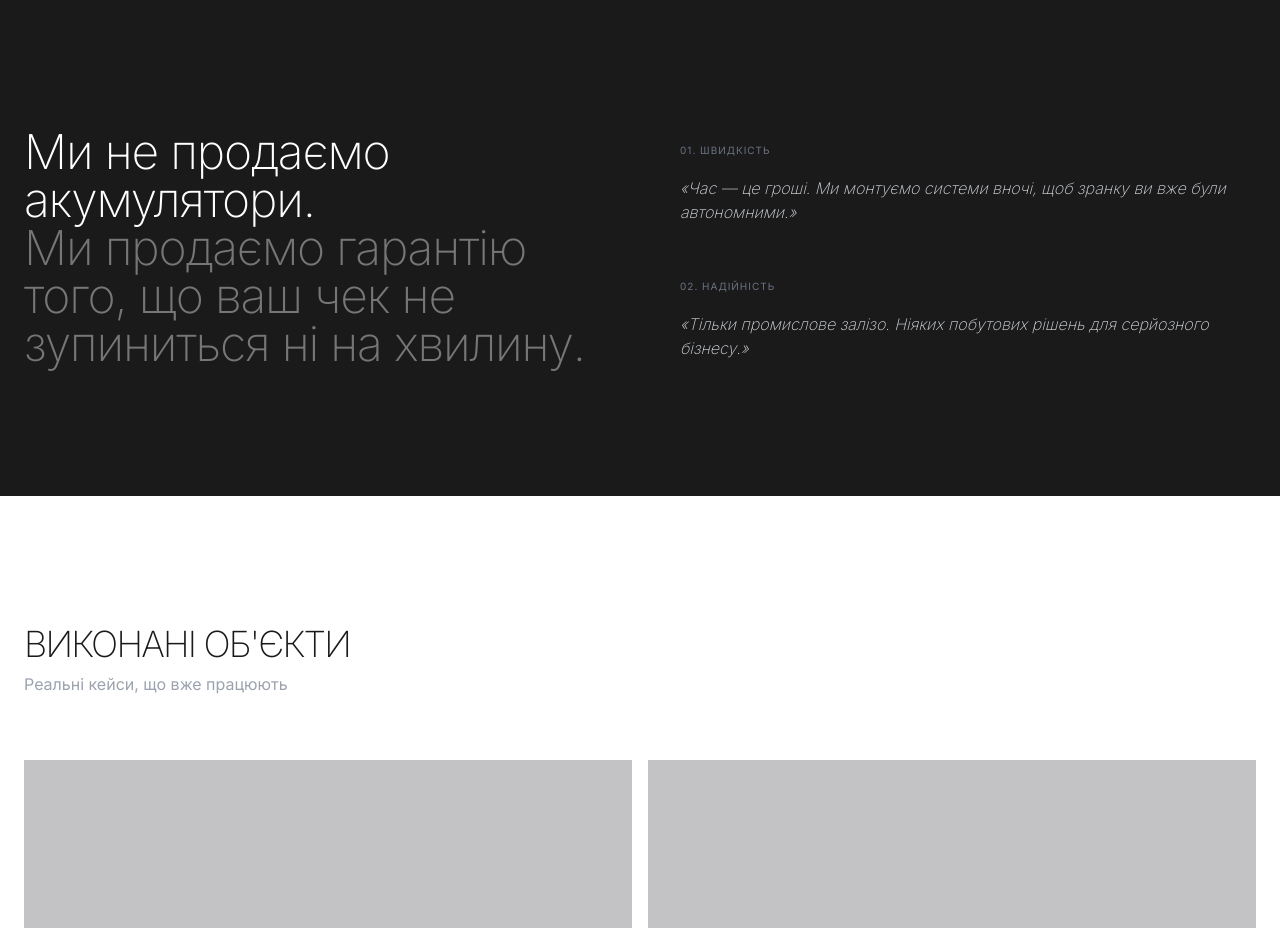
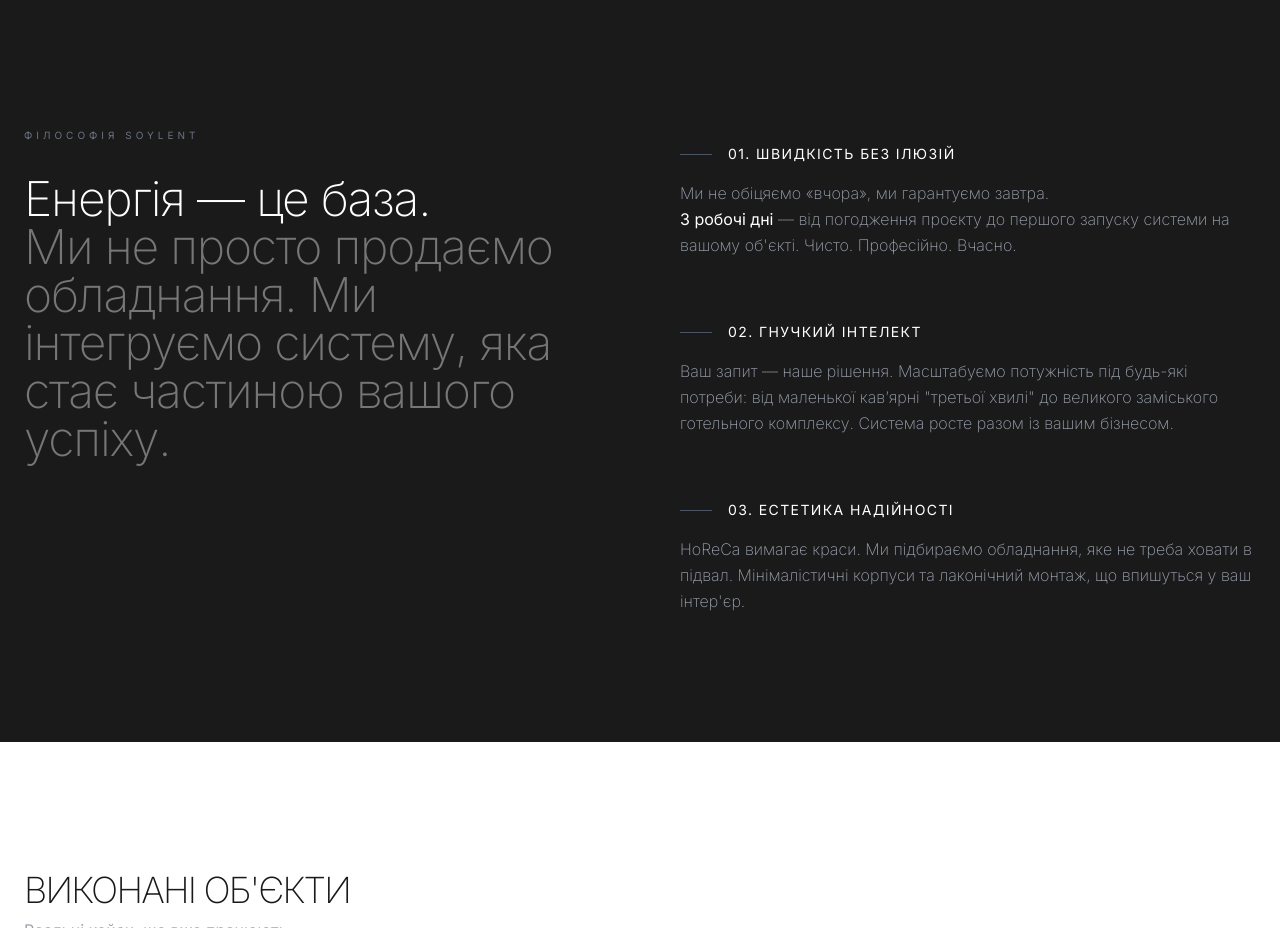
Before and after one commit to shylovak-spec/soylent_web, a plain HTML site: page index.html in a window 1280 px wide. Shown: the part 800-1728 px from the top of the page. Drawn offline with nearby package versions, Linux system fonts and the light colour scheme.

Commit message:
Update index.html

```diff
--- a/index.html
+++ b/index.html
@@ -49,19 +49,42 @@
 
     <section id="philosophy" class="py-32 bg-[#1a1a1b] text-white px-6">
     <div class="max-w-7xl mx-auto">
-            <div class="grid md:grid-cols-2 gap-20 items-center">
+        <div class="grid md:grid-cols-2 gap-20 items-start">
+            <div>
+                <span class="text-[10px] uppercase tracking-[0.4em] text-gray-500 mb-8 block">Філософія Soylent</span>
                 <h2 class="text-3xl md:text-5xl font-light leading-tight tracking-tight">
-                    Ми не продаємо акумулятори. <br>
-                    <span class="opacity-40">Ми продаємо гарантію того, що ваш чек не зупиниться ні на хвилину.</span>
+                    Енергія — це база. <br>
+                    <span class="opacity-40">Ми не просто продаємо обладнання. Ми інтегруємо систему, яка стає частиною вашого успіху.</span>
                 </h2>
-                <div class="space-y-12">
+            </div>
+
+            <div class="space-y-16 mt-4">
                 <div>
-                        <span class="text-[10px] uppercase tracking-widest text-gray-500">01. Швидкість</span>
-                        <p class="mt-4 text-gray-300 font-light italic">«Час — це гроші. Ми монтуємо системи вночі, щоб зранку ви вже були автономними.»</p>
+                    <h3 class="text-sm uppercase tracking-widest mb-4 flex items-center">
+                        <span class="w-8 h-px bg-gray-600 mr-4"></span> 01. Швидкість без ілюзій
+                    </h3>
+                    <p class="text-gray-400 font-light leading-relaxed">
+                        Ми не обіцяємо «вчора», ми гарантуємо завтра. <br>
+                        <strong class="text-white font-medium">3 робочі дні</strong> — від погодження проєкту до першого запуску системи на вашому об'єкті. Чисто. Професійно. Вчасно.
+                    </p>
                 </div>
+
                 <div>
-                        <span class="text-[10px] uppercase tracking-widest text-gray-500">02. Надійність</span>
-                        <p class="mt-4 text-gray-300 font-light italic">«Тільки промислове залізо. Ніяких побутових рішень для серйозного бізнесу.»</p>
+                    <h3 class="text-sm uppercase tracking-widest mb-4 flex items-center">
+                        <span class="w-8 h-px bg-gray-600 mr-4"></span> 02. Гнучкий інтелект
+                    </h3>
+                    <p class="text-gray-400 font-light leading-relaxed">
+                        Ваш запит — наше рішення. Масштабуємо потужність під будь-які потреби: від маленької кав’ярні "третьої хвилі" до великого заміського готельного комплексу. Система росте разом із вашим бізнесом.
+                    </p>
+                </div>
+
+                <div>
+                    <h3 class="text-sm uppercase tracking-widest mb-4 flex items-center">
+                        <span class="w-8 h-px bg-gray-600 mr-4"></span> 03. Естетика надійності
+                    </h3>
+                    <p class="text-gray-400 font-light leading-relaxed">
+                        HoReCa вимагає краси. Ми підбираємо обладнання, яке не треба ховати в підвал. Мінімалістичні корпуси та лаконічний монтаж, що впишуться у ваш інтер'єр.
+                    </p>
                 </div>
             </div>
         </div>
```
Lines whose indentation alone changed are shown as unchanged.
